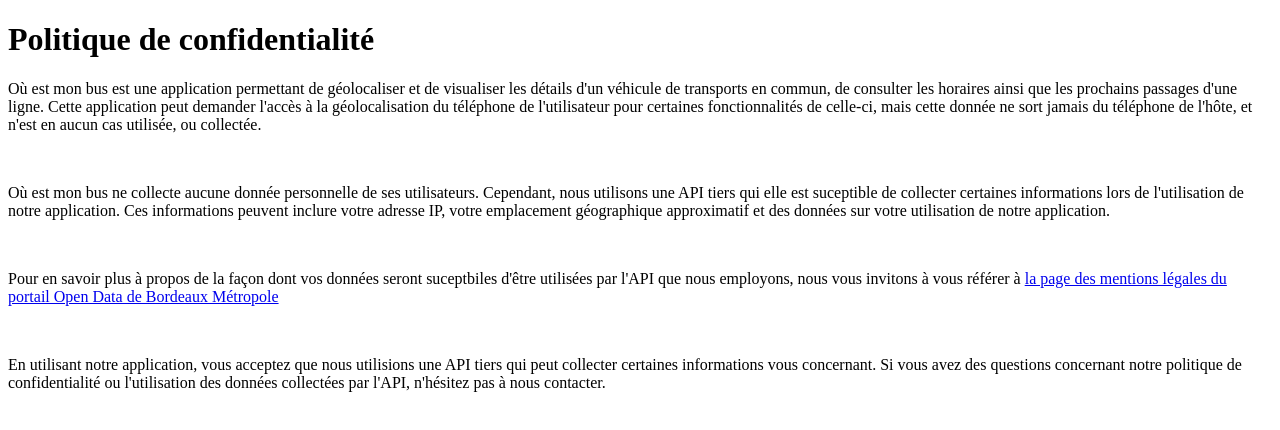
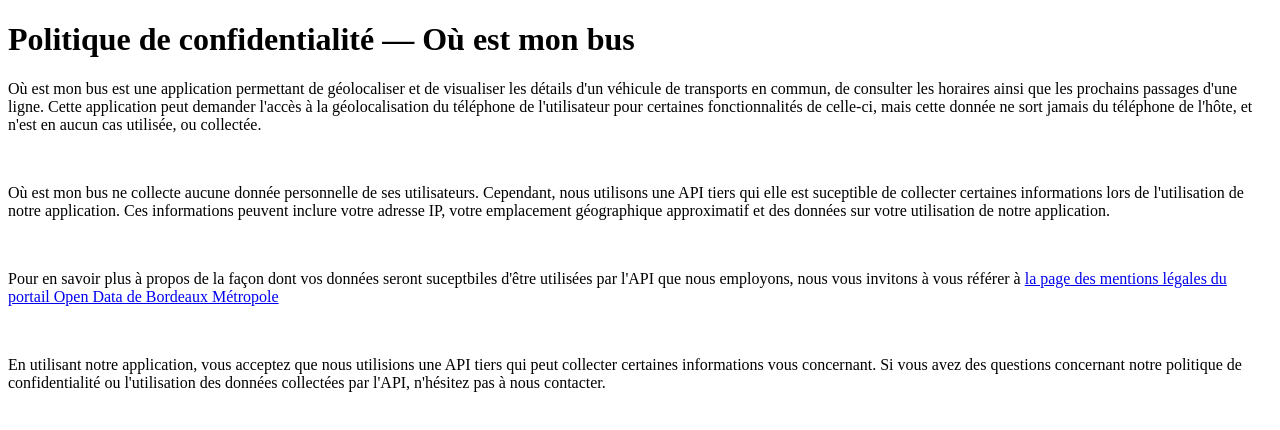
Before and after one commit to Diplay33/diplay33.github.io, a plain HTML site: page index.html in a window 1280 px wide. Drawn offline with Linux system fonts and the light colour scheme.

Commit message:
improved text

```diff
--- a/index.html
+++ b/index.html
@@ -1,7 +1,7 @@
 <!DOCTYPE html>
 <html>
     <body>
-        <h1>Politique de confidentialité</h1>
+        <h1>Politique de confidentialité — Où est mon bus</h1>
         <p>
             Où est mon bus est une application permettant de géolocaliser et de visualiser les
             détails d'un véhicule de transports en commun, de consulter les horaires ainsi que
```
